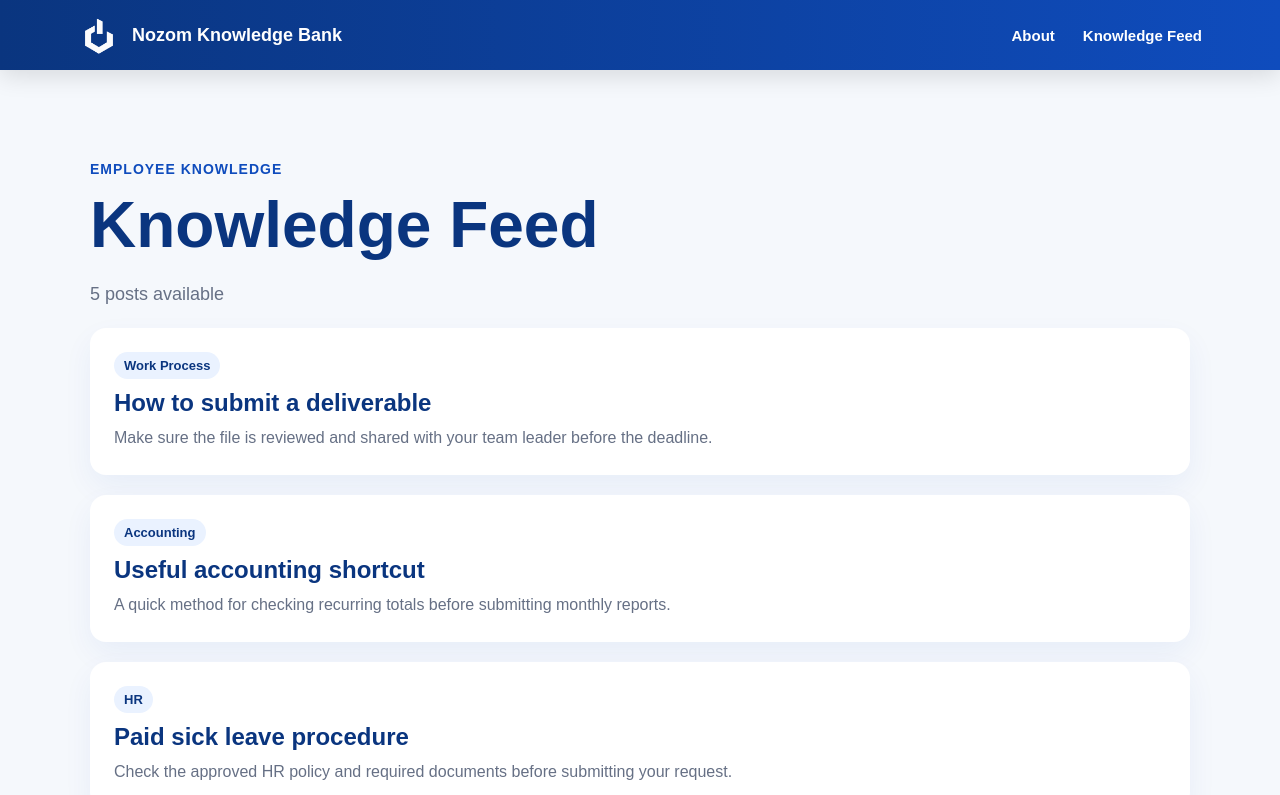
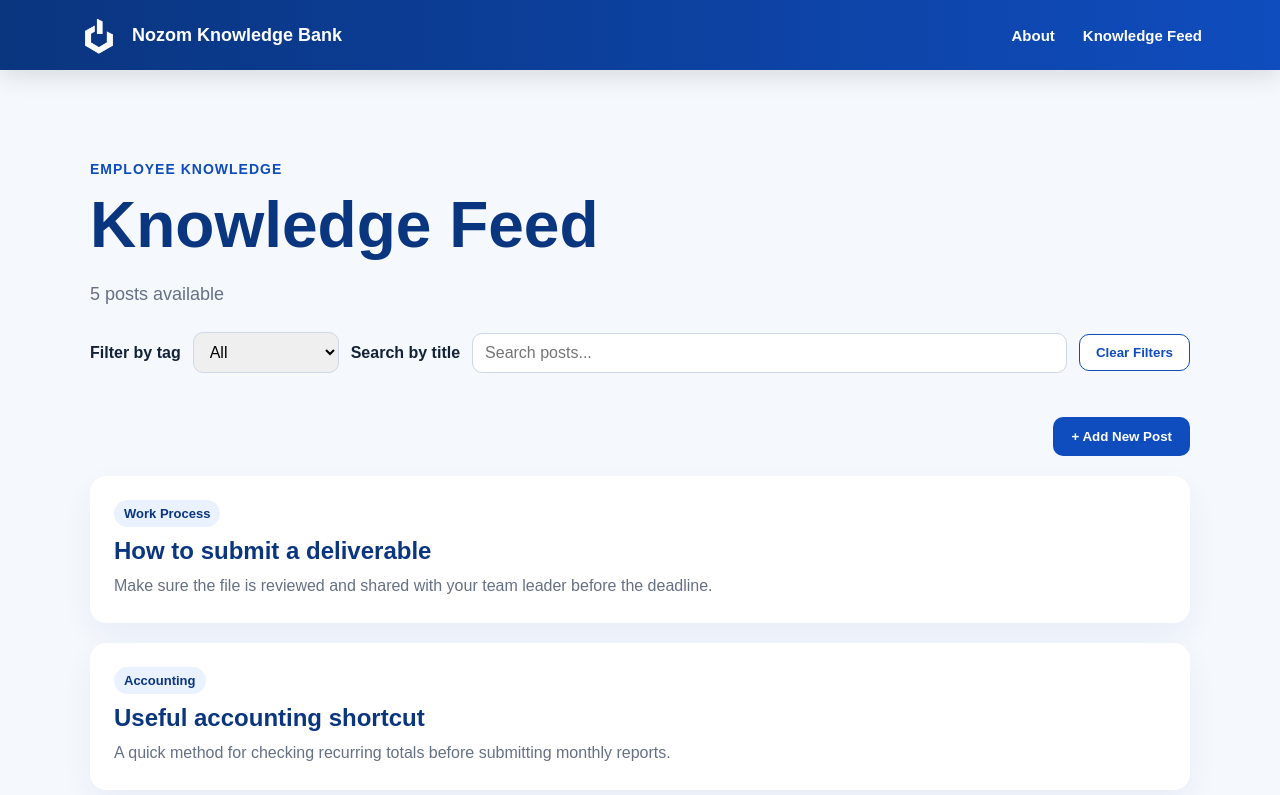
Before and after one commit to Alii-ahd-azab/Nozomkb, a Next.js app: page /feed in a window 1280 px wide. Shown: the top 795 px of the page. Built offline with nearby package versions, Linux system fonts and the light colour scheme.

Commit message:
git commit -m "Complete Week 2 state forms validation and filtering"

```diff
--- a/app/feed/page.tsx
+++ b/app/feed/page.tsx
@@ -1,3 +1,6 @@
+"use client";
+
+import { useState } from "react";
 import Layout from "@/components/Layout";
 import PostCard from "@/components/PostCard";
 import { posts, type Post } from "@/data/posts";
@@ -6,7 +9,71 @@ function getPostCount(posts: Post[]) {
   return posts.length;
 }
 
+
 export default function FeedPage() {
+  const [currentPosts, setCurrentPosts] = useState<Post[]>(posts);
+
+  const [title, setTitle] = useState("");
+  const [content, setContent] = useState("");
+  const [tag, setTag] = useState("");
+  const [error, setError] = useState("");
+  const [selectedTag, setSelectedTag] = useState("All");
+  const [searchTerm, setSearchTerm] = useState("");
+  const [showForm, setShowForm] = useState(false);
+
+
+  function handleSubmit(event: React.FormEvent<HTMLFormElement>) {
+  event.preventDefault();
+
+  if (!title.trim() || !content.trim() || !tag.trim()) {
+    setError("Please fill in all fields.");
+    return;
+  }
+  setError("");
+
+  const newPost: Post = {
+  id: Date.now(),
+  title: title,
+  content: content,
+  tag: tag,
+  };
+
+  setCurrentPosts((previousPosts) => [
+    newPost,
+    ...previousPosts,
+  ]);
+
+  setTitle("");
+  setContent("");
+  setTag("");
+  setShowForm(false);
+}
+
+  const availableTags = [
+  "All",
+  ...Array.from(new Set(currentPosts.map((post) => post.tag))),
+];
+
+  const postTagOptions = [
+  "Work Process",
+  "Accounting",
+  "HR",
+  "Projects",
+  "IT",
+];
+
+  const filteredPosts = currentPosts.filter((post) => {
+  const matchesTag =
+    selectedTag === "All" || post.tag === selectedTag;
+
+  const matchesSearch = post.title
+    .toLowerCase()
+    .includes(searchTerm.toLowerCase());
+
+  return matchesTag && matchesSearch;
+});
+
+
   return (
     <Layout>
       <main>
@@ -14,11 +81,102 @@ export default function FeedPage() {
           <div className="feed-header">
             <p className="eyebrow">Employee Knowledge</p>
             <h1>Knowledge Feed</h1>
-            <p>{getPostCount(posts)} posts available</p>
+            <p>{getPostCount(filteredPosts)} posts available</p>
           </div>
 
+          <div className="feed-controls">
+  <label htmlFor="tag-filter">Filter by tag</label>
+
+  <select
+    id="tag-filter"
+    value={selectedTag}
+    onChange={(event) => setSelectedTag(event.target.value)}
+  >
+    {availableTags.map((tagOption) => (
+      <option key={tagOption} value={tagOption}>
+        {tagOption}
+      </option>
+    ))}
+  </select>
+
+  <label htmlFor="post-search">Search by title</label>
+
+<input
+  id="post-search"
+  type="text"
+  placeholder="Search posts..."
+  value={searchTerm}
+  onChange={(event) => setSearchTerm(event.target.value)}
+/>
+
+<button
+  type="button"
+  onClick={() => {
+    setSelectedTag("All");
+    setSearchTerm("");
+  }}
+>
+  Clear Filters
+</button>
+</div>
+
+<div className="add-post-button-row">
+  <button
+    type="button"
+    className={`toggle-form-button ${showForm ? "form-open" : ""}`}
+    onClick={() => setShowForm((previous) => !previous)}
+  >
+    {showForm ? "Hide Form" : "+ Add New Post"}
+  </button>
+</div>
+
+{showForm && (
+    <form
+    className="post-form"
+   onSubmit={handleSubmit}
+          >
+  <h2>Add a Post</h2>
+  {error && (
+  <p className="form-error">
+    {error}
+  </p>
+)}
+
+  <input
+    type="text"
+    placeholder="Title"
+    value={title}
+    onChange={(event) => setTitle(event.target.value)}
+  />
+
+  <textarea
+    placeholder="Content"
+    value={content}
+    onChange={(event) => setContent(event.target.value)}
+  />
+
+  <select
+  value={tag}
+  onChange={(event) => setTag(event.target.value)}
+>
+  <option value="">Select a tag</option>
+
+  {postTagOptions.map((tagOption) => (
+    <option key={tagOption} value={tagOption}>
+      {tagOption}
+    </option>
+  ))}
+</select>
+
+  <button type="submit">
+    Add Post
+  </button>
+</form>
+
+)}
           <div className="feed-list">
-            {posts.map((post) => (
+  {filteredPosts.length > 0 ? (
+    filteredPosts.map((post) => (
       <PostCard
         key={post.id}
         id={post.id}
@@ -26,8 +184,15 @@ export default function FeedPage() {
         content={post.content}
         tag={post.tag}
       />
-            ))}
+    ))
+  ) : (
+    <div className="no-results">
+      <h2>No Results</h2>
+      <p>No posts match your current search or filter.</p>
     </div>
+  )}
+</div>
+
         </section>
       </main>
     </Layout>
--- a/app/globals.css
+++ b/app/globals.css
@@ -104,6 +104,9 @@ p {
   font-size: 16px;
 }
 
+
+/*Mobile-compatibility*/
+
 @media (max-width: 700px) {
   .toolbar-inner {
     padding: 12px 18px;
@@ -128,6 +131,25 @@ p {
     width: 40px;
     height: 40px;
     font-size: 20px;
+  }
+
+  .feed-controls {
+    flex-direction: column;
+    align-items: stretch;
+  }
+
+  .feed-controls input,
+  .feed-controls select,
+  .feed-controls button {
+    width: 100%;
+  }
+
+  .post-form {
+    padding: 18px;
+  }
+
+  .post-form button {
+    width: 100%;
   }
 }
 
@@ -178,9 +200,137 @@ p {
   font-size: 13px;
   font-weight: 700;
 }
+.post-form {
+  display: flex;
+  flex-direction: column;
+  gap: 14px;
+  margin: 32px 0;
+  padding: 24px;
+  background: white;
+  border-radius: 18px;
+  border: 1px solid rgba(15, 76, 189, 0.1);
+}
+
+.post-form input,
+.post-form textarea {
+  width: 100%;
+  padding: 12px 14px;
+  border: 1px solid #cfd8e6;
+  border-radius: 10px;
+  font: inherit;
+}
+
+.toggle-form-button {
+  margin: 20px 0;
+  padding: 12px 18px;
+  border: 0;
+  border-radius: 10px;
+  background: var(--nozom-blue);
+  color: white;
+  font-weight: 700;
+  cursor: pointer;
+}
+
+.toggle-form-button.form-open {
+  margin-bottom: 0.2px;
+}
+
+.add-post-button-row {
+  display: flex;
+  justify-content: flex-end;
+}
+
+.post-form select {
+  width: 100%;
+  padding: 12px 14px;
+  border: 1px solid #cfd8e6;
+  border-radius: 10px;
+  font: inherit;
+  background: white;
+}
+
+.post-form textarea {
+  min-height: 110px;
+  resize: vertical;
+}
+
+.post-form button {
+  align-self: flex-start;
+  padding: 10px 18px;
+  border: 0;
+  border-radius: 10px;
+  background: var(--nozom-blue);
+  color: white;
+  font-weight: 700;
+  cursor: pointer;
+}
+.form-error {
+  margin: 0;
+  padding: 10px 12px;
+  border-radius: 8px;
+  background: #fff1f1;
+  color: #b42318;
+  font-weight: 600;
+}
+.feed-controls {
+  display: flex;
+  align-items: center;
+  flex-wrap: wrap;
+  gap: 12px;
+  margin: 24px 0;
+}
+
+.feed-controls label {
+  font-weight: 600;
+}
+
+.feed-controls select,
+.feed-controls input {
+  padding: 10px 12px;
+  border: 1px solid #cfd8e6;
+  border-radius: 10px;
+  font: inherit;
+}
+
+.feed-controls input {
+  flex: 1;
+  min-width: 220px;
+}
+
+.feed-controls button {
+  padding: 10px 16px;
+  border: 1px solid var(--nozom-blue);
+  border-radius: 10px;
+  background: white;
+  color: var(--nozom-blue);
+  font-weight: 700;
+  cursor: pointer;
+}
+
+.no-results {
+  padding: 40px 24px;
+  text-align: center;
+  background: white;
+  border-radius: 18px;
+  border: 1px solid rgba(15, 76, 189, 0.1);
+}
+
+.no-results h2 {
+  margin-bottom: 8px;
+}
+
+.no-results p {
+  margin: 0;
+  color: var(--nozom-muted);
+}
+
+
+
 .page-layout {
   width: 100%;
 }
+
+
 
 main {
   width: 100%;
```
Lines whose indentation alone changed are shown as unchanged.
